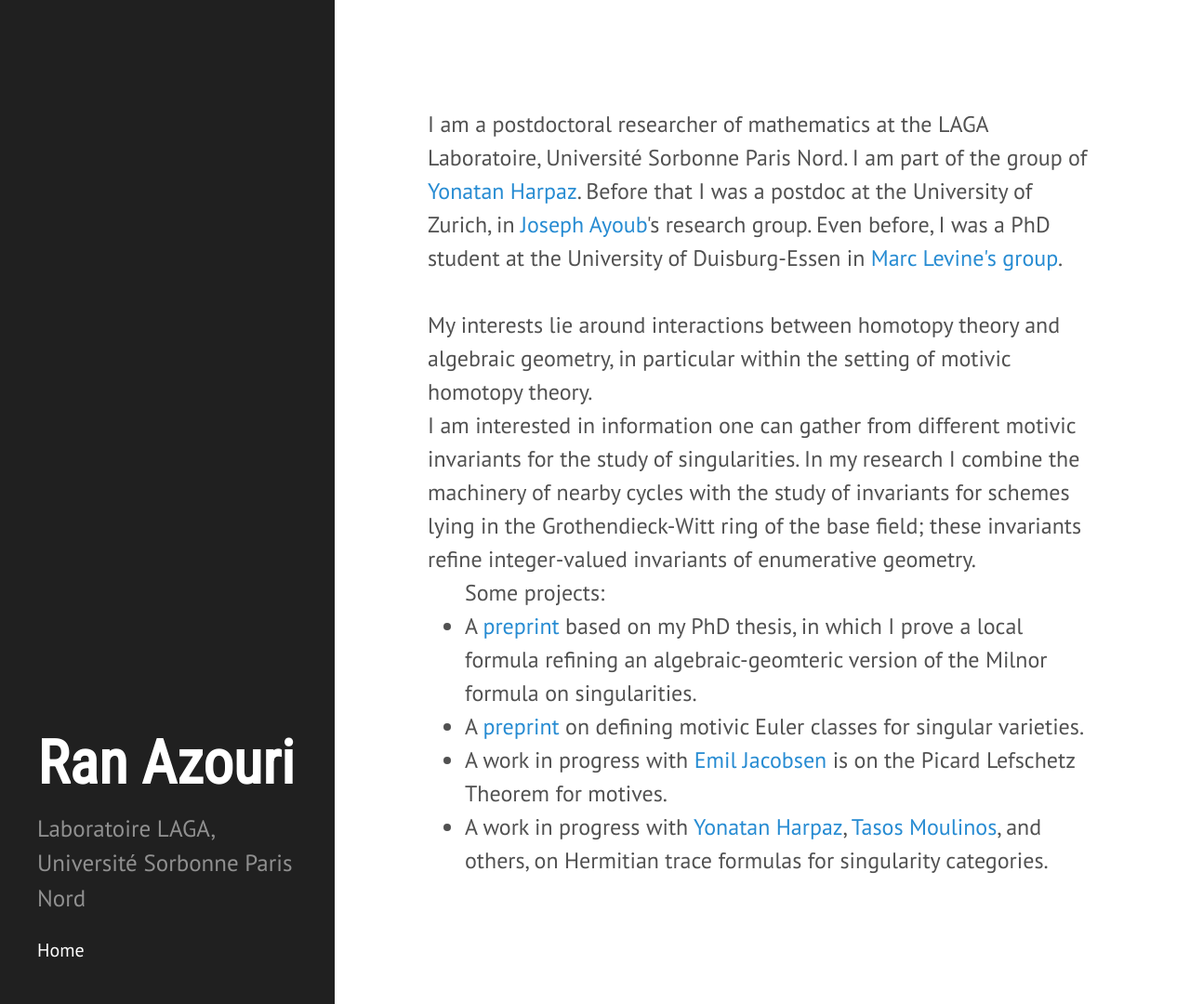
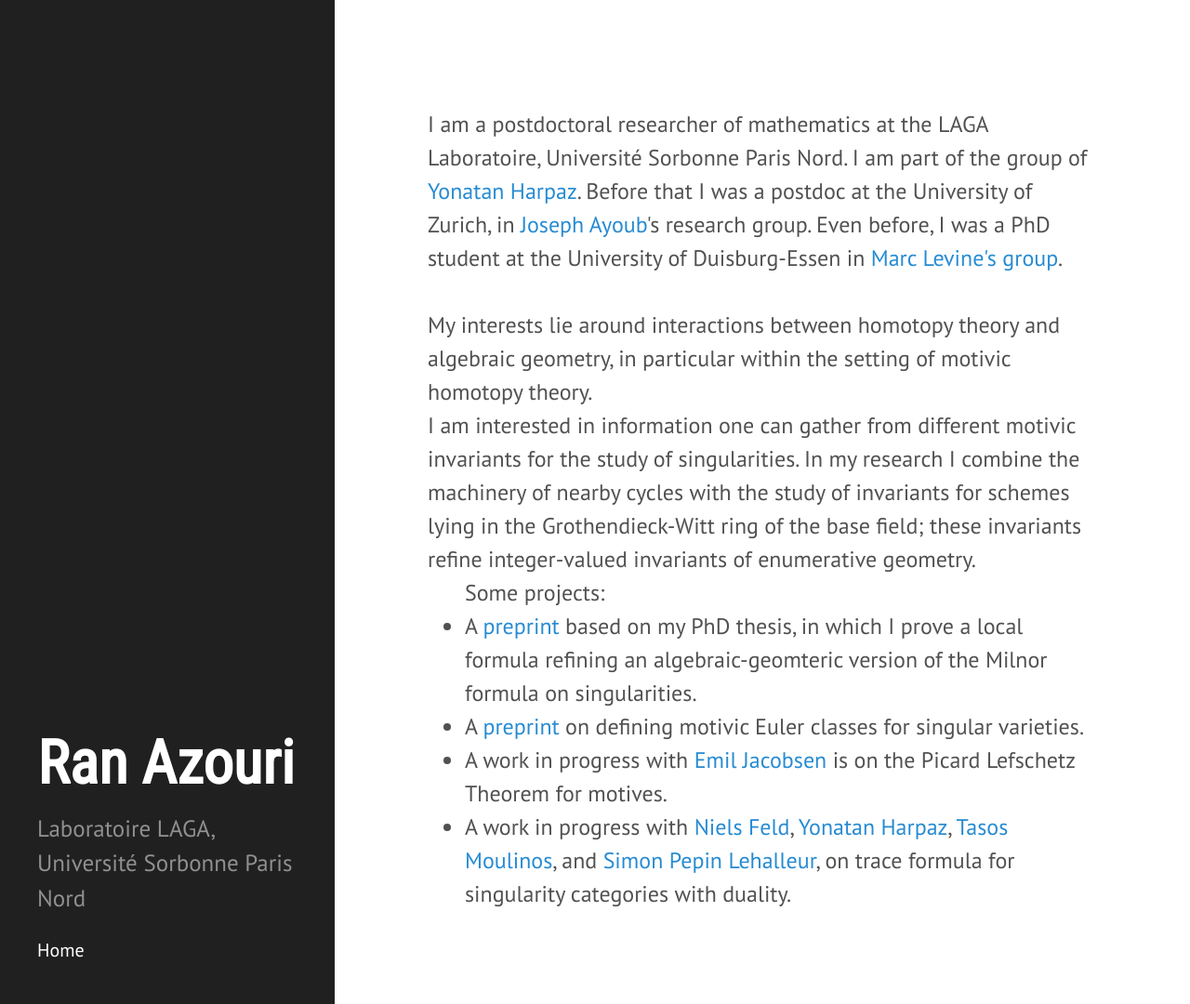
Before and after one commit to ransass/ransass.github.io, a Jekyll site: the page built from index.html, in a window 1280 px wide and 1080 px high. Shown: the whole window at 93% size. Built offline with Jekyll 4.4.1, drawn with Linux system fonts in a browser that asks for light colours; some web fonts are replaced; the list of posts is cut into pages by our own code.

Commit message:
Update index.html

```diff
--- a/index.html
+++ b/index.html
@@ -29,7 +29,7 @@
 A work in progress with <a href=https://www.emiljacobsen.se/>Emil Jacobsen</a> is on the Picard Lefschetz Theorem for motives.
 <br/> </li>
 
-<li> A work in progress with  <a href=https://www.math.univ-paris13.fr/~harpaz/>Yonatan Harpaz</a>, <a href=https://tmoulinos.com/>Tasos Moulinos</a>, and others, on Hermitian trace formulas for singularity categories.
+<li> A work in progress with  <a href=https://nielsfeld.wixsite.com/website/>Niels Feld</a>, <a href=https://www.math.univ-paris13.fr/~harpaz/>Yonatan Harpaz</a>,  <a href=https://tmoulinos.com/>Tasos Moulinos</a>, and  <a href=https://simon-pepin.github.io/>Simon Pepin Lehalleur</a>, on trace formula for singularity categories with duality.
 </li>
 
   </ul>
```
